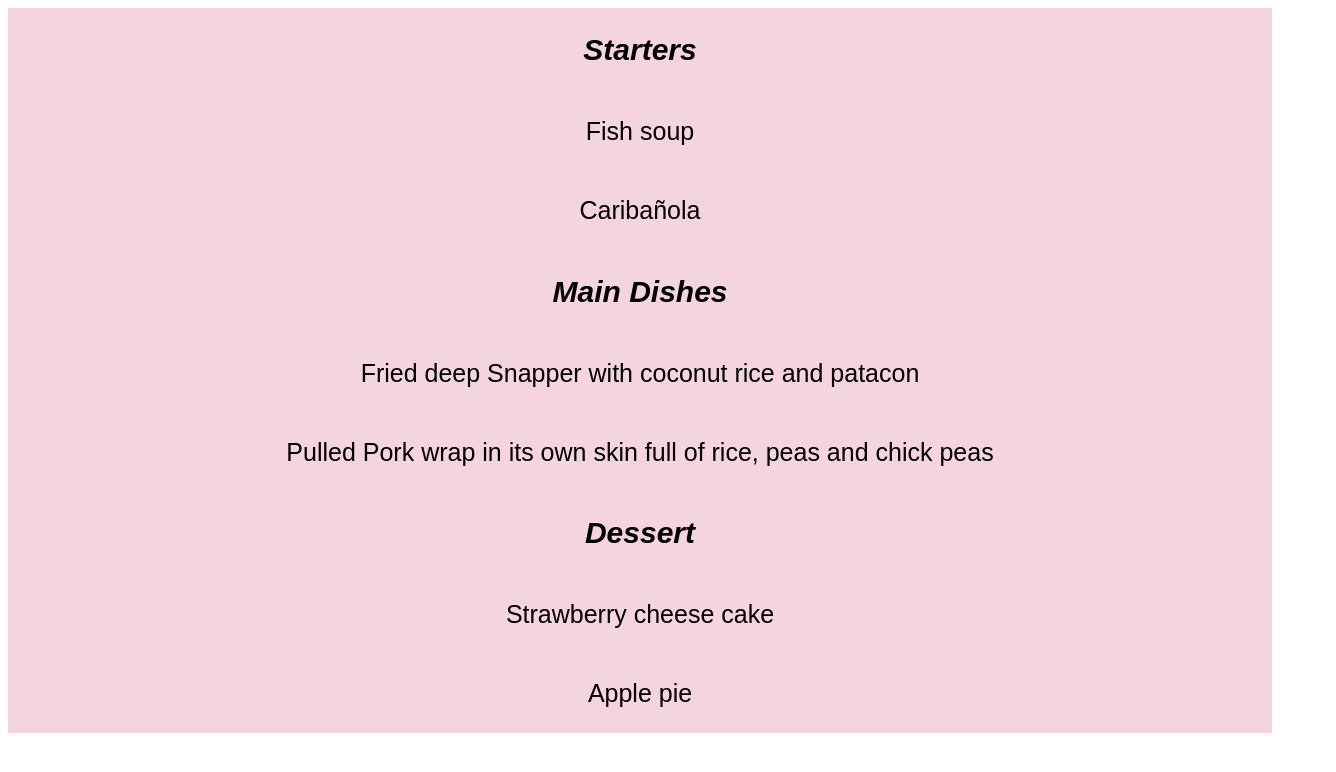
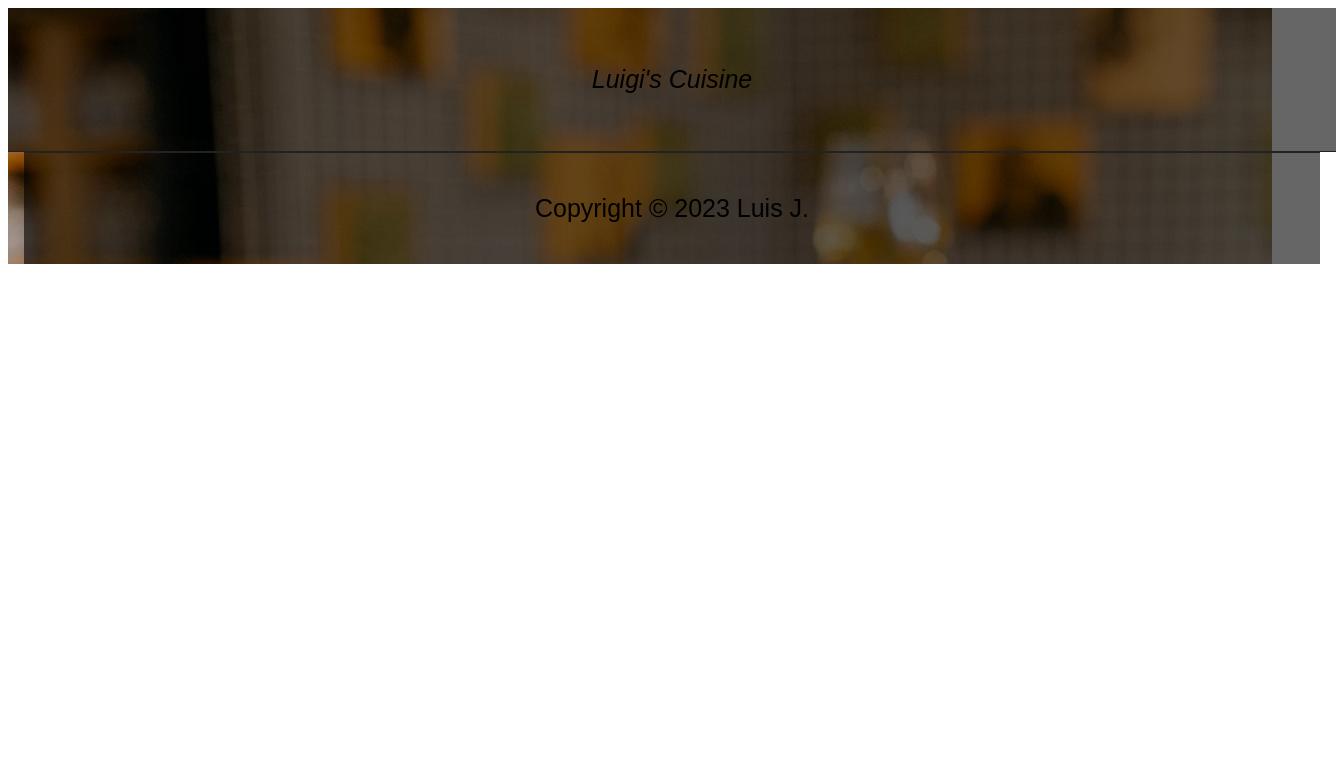
Before and after one commit to j4mes999/restaurant-page, a website built with webpack: page dist/index.html in a window 1280 px wide. Shown: the whole page, 1336 px wide, since content can reach past the window. Built offline with nearby package versions, Linux system fonts and the light colour scheme.

Commit message:
Add footer and header components

```diff
--- a/src/index.js
+++ b/src/index.js
@@ -1,6 +1,9 @@
 import { homeLoad } from "./page-load";
 import { loadMenu } from "./menu";
 import { loadContact } from "./contact";
+import loadWebSite from "./website"
+
 // homeLoad();
-loadMenu();
+// loadMenu();
 // loadContact();
+loadWebSite();
--- a/src/style.css
+++ b/src/style.css
@@ -3,6 +3,7 @@
     flex-direction: column;
     align-items: center;
     flex-flow: column wrap;
+    background-image: url('restaurant.jpeg');
 }
 
 p{
@@ -15,3 +16,31 @@ h2{
     font-style: italic;
     font-size: 30px;
 }
+
+.footer {
+    display: flex;
+    align-items: center;
+    justify-content: center;
+    gap: 1rem;
+    width: 100%;
+    padding: 1rem;
+    border-top: 1px solid #222;
+    background-color:  rgba(0, 0, 0, 0.6);
+  }
+
+  .header {
+    display: flex;
+    align-items: center;
+    justify-content: center;
+    width: 100%;
+    padding: 2rem;
+    background-color: rgba(0, 0, 0, 0.6);;
+    border-bottom: 1px solid #222;
+    font-family: sans-serif;
+    font-style: italic;
+  }
+
+  .navigation{
+    display: flex;
+    align-items: center;
+  }
--- a/src/website.js
+++ b/src/website.js
@@ -1,4 +1,58 @@
+import { container } from 'webpack';
+import './style.css'
+
 function createFooter() {
+  const footer = document.createElement('footer');
+  footer.classList.add('footer');
 
+  const copyright = document.createElement('p');
+  copyright.textContent = `Copyright © ${new Date().getFullYear()} Luis J.`;
 
+  footer.appendChild(copyright);
+
+  return footer;
+
+};
+
+function createHeader(){
+  const header = document.createElement('header');
+  header.classList.add('header');
+
+  const title = document.createElement('p');
+  title.textContent = 'Luigi\'s Cuisine';
+
+  header.appendChild(title);
+
+  return header;
 }
+
+function createNavigation(){
+  const nav = document.createElement('navigation');
+  nav.classList.add('navigation');
+
+  const home = document.createElement('div');
+  home.textContent = 'Home';
+
+  const menu = document.createElement('div');
+  menu.textContent = 'Menu';
+
+  const contact = document.createElement('div');
+  contact.textContent = 'Contact';
+
+  nav.appendChild(home);
+  nav.appendChild(menu);
+  nav.appendChild(contact);
+
+  return nav;
+}
+
+function loadWebSite(){
+    const content = document.getElementById('content');
+
+    content.appendChild(createHeader());
+
+    content.appendChild(createFooter());
+
+};
+
+export default loadWebSite;
```
Also changed, not shown: dist/main.js.
